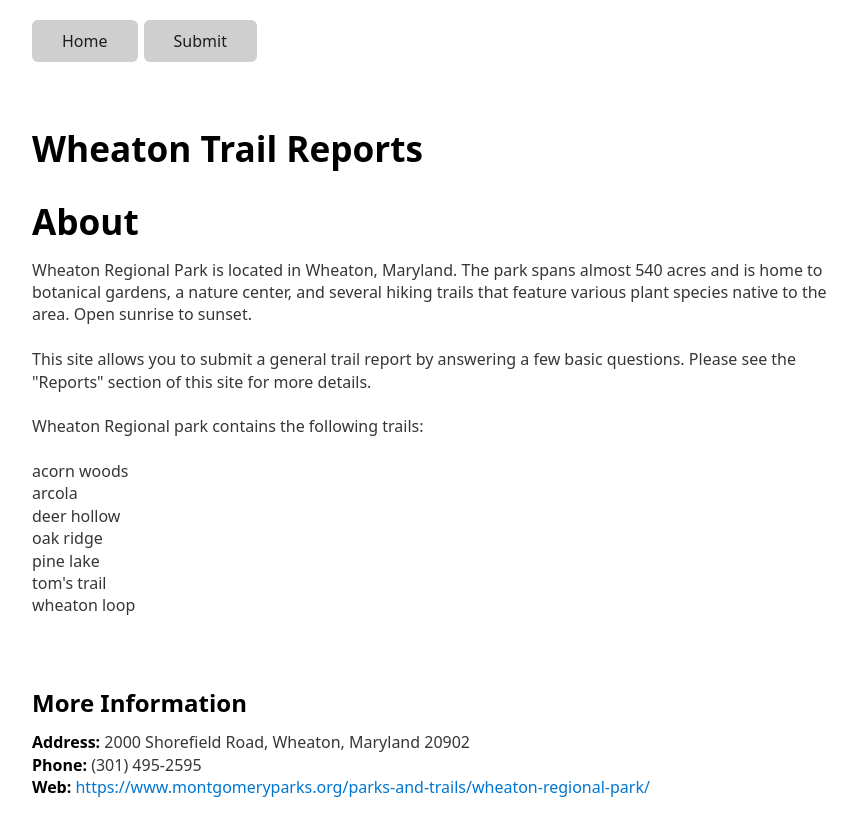
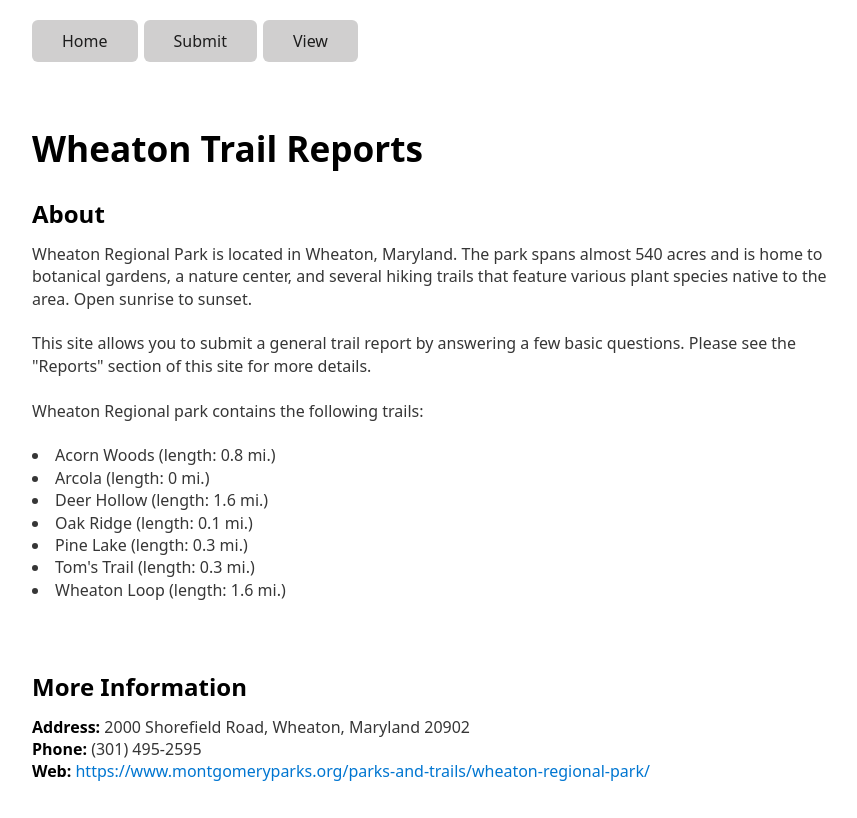
Before and after one commit to unforswearing/local-trail-report-react, a React (Create React App) app: page / in a window 1280 px wide. Shown: the whole page, without its empty margins (208-1065 px from the left). Built offline with nearby package versions, Linux system fonts and the light colour scheme.

Commit message:
submission form is functional

```diff
--- a/src/index.js
+++ b/src/index.js
@@ -18,43 +18,43 @@
     website:
       "https://www.montgomeryparks.org/parks-and-trails/wheaton-regional-park/",
     trails: {
-      "acorn woods": {
+      "Acorn Woods": {
         id: 1,
         plus_code_trailhead: "3X5C+9G",
         trail_length: 0.8,
         difficulty: "easy",
       },
-      arcola: {
+      Arcola: {
         id: 2,
         plus_code_trailhead: "3X59+M2",
         distance: 0.7,
         difficulty: "easy",
       },
-      "deer hollow": {
+      "Deer Hollow": {
         id: 3,
         plus_code_trailhead: "3X47+8C",
         trail_length: 1.6,
         difficulty: "easy",
       },
-      "oak ridge": {
+      "Oak Ridge": {
         id: 4,
         plus_code_trailhead: "3X47+8C",
         trail_length: 0.1,
         difficulty: "easy",
       },
-      "pine lake": {
+      "Pine Lake": {
         id: 5,
         plus_code_trailhead: "3X58+79",
         trail_length: 0.3,
         difficulty: "easy",
       },
-      "tom's trail": {
+      "Tom's Trail": {
         id: 6,
         plus_code_trailhead: "3X58+79",
         trail_length: 0.3,
         difficulty: "intermediate",
       },
-      "wheaton loop": {
+      "Wheaton Loop": {
         id: 7,
         plus_code_trailhead: "3X59+VQ",
         trail_length: 1.6,
@@ -82,6 +82,9 @@
             <Link to="/submit">
               <button style={{ float: "left" }}>Submit</button>
             </Link>
+            <Link to="/view">
+              <button style={{ float: "left" }}>View</button>
+            </Link>
           </nav>
           <Switch>
             <Route exact="" path="/">
@@ -90,6 +93,12 @@
             <Route path="/submit">
               <SubmitIndex />
             </Route>
+            <Route path="/view">
+              <ViewIndex />
+            </Route>
+            <Route path="/process">
+              <ProcessIndex />
+            </Route>
           </Switch>
         </div>
       </HashRouter>
@@ -97,9 +106,14 @@
   );
 }
 
-function formattedTrailsList() {}
-
-function ViewIndex() {}
+function ViewIndex() {
+  return (
+    <div>
+      <h1>Wheaton Trail Reports</h1>
+      <h2>View Reports</h2>
+    </div>
+  );
+}
 
 function SubmitIndex() {
   function TrailSelector() {
@@ -113,7 +127,7 @@
           <option value="deer hollow">Deer Hollow</option>
           <option value="oak ridge">Oak Ridge</option>
           <option value="pine lake">Pine Lake</option>
-          <option value="tom's trail">Tom'S Trail</option>
+          <option value="tom's trail">Tom's Trail</option>
           <option value="wheaton loop">Wheaton Loop</option>
         </select>
       </div>
@@ -153,7 +167,7 @@
       <TrailSelector />
       <p></p>
       <p></p>
-      <form action="">
+      <form action="/process">
         Select Date
         <input name="date" type="datetime-local" />
         <p></p>
@@ -178,12 +192,30 @@
   );
 }
 
+function ProcessIndex() {
+  function reportObject(props) {
+    // https://stackoverflow.com/a/901144/3148350
+    const urlSearchParams = new URLSearchParams(window.location.search);
+    const params = Object.fromEntries(urlSearchParams.entries());
+    // this.submission = params;
+    return params;
+  }
+  const r = reportObject();
+  let res
+  if (r.date) {
+    res = <div>{r}</div>;
+  } else {
+    res = <pre>404</pre>
+  }
+  return res
+}
+
 function Index() {
   return (
     <div>
       <h1>Wheaton Trail Reports</h1>
       <div>
-        <h1>About</h1>
+        <h2>About</h2>
         Wheaton Regional Park is located in Wheaton, Maryland. The park spans
         almost 540 acres and is home to botanical gardens, a nature center, and
         several hiking trails that feature various plant species native to the
@@ -200,8 +232,11 @@
         <br />
         {Object.keys(trails_list["wheaton regional"].trails).map((name) => (
           <div>
-            {name}
-            <br />
+            <li>
+              {name} (length:{" "}
+              {trails_list["wheaton regional"].trails[name].trail_length || 0}{" "}
+              mi.)
+            </li>
           </div>
         ))}
         <br />
```
